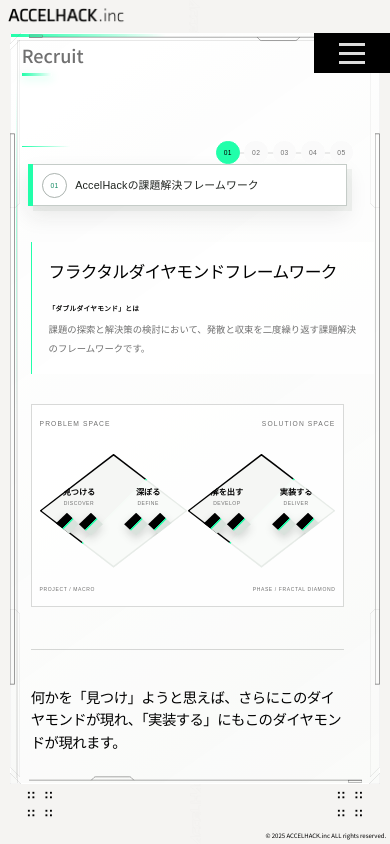
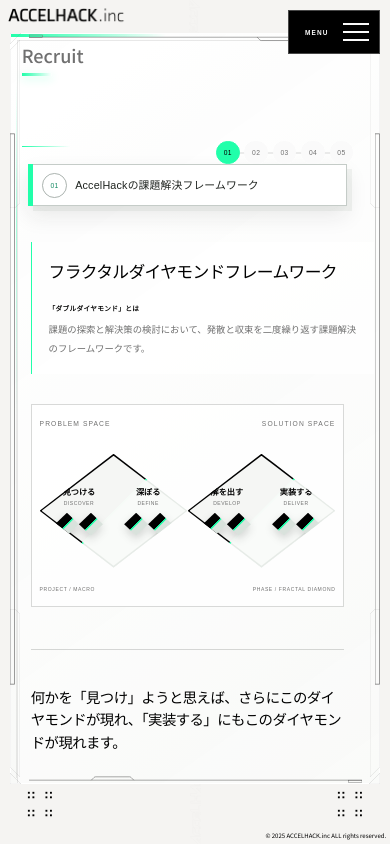
Before and after one commit to Accel-Hack/.github, a Next.js app in the folder website/: page /recruit in a window 390 px wide. Built offline with nearby package versions, Linux system fonts and the light colour scheme; a web font is replaced by a local one.

Commit message:
ナビゲーションアイテムをSP用に修正

```diff
--- a/website/src/component/layout/TabMenu.module.css
+++ b/website/src/component/layout/TabMenu.module.css
@@ -1,117 +1,335 @@
 .container {
-  z-index: 1000;
   position: fixed;
   top: 50%;
   right: 0;
+  z-index: 1000;
   width: clamp(152px, 10vw, 194px);
-  display: flex;
-  flex-direction: column;
+  perspective: 900px;
   transform: translateY(-50%);
-  perspective: 900px;
 }
 
 .tab {
   width: 100%;
 }
 
-.main_tabs,
-.sub_tabs {
+.mainTabs,
+.subTabs {
   display: grid;
   gap: 5px;
 }
 
-.sub_tabs {
+.subTabs {
   margin-top: 5px;
 }
 
-.menu_btn {
-  display: none;
-}
-
-.menu_icon {
+.menuButton,
+.mobileMenu {
   display: none;
 }
 
 @media screen and (max-width: 768px) {
   .container {
-    top: var(--header-height-sm);
+    top: 0;
     right: 0;
-    width: 76px;
-    height: auto;
-    flex-direction: column;
+    width: auto;
     transform: none;
+    perspective: none;
   }
 
-  .main_tabs,
-  .sub_tabs {
+  .desktopMenu {
     display: none;
   }
 
-  .menu_btn:checked ~ .main_tabs {
+  .menuButton {
+    position: fixed;
+    top: 10px;
+    right: 10px;
+    z-index: 1002;
     display: grid;
+    grid-template-columns: auto 26px;
+    gap: 0.7rem;
+    align-items: center;
+    min-width: 92px;
+    min-height: 44px;
+    padding: 0 0.85rem;
+    border: 1px solid rgba(255, 255, 255, 0.28);
+    border-radius: 0;
+    background: var(--background-black);
+    color: var(--white);
+    cursor: pointer;
+    -webkit-tap-highlight-color: transparent;
   }
 
-  .menu_btn:checked ~ .sub_tabs {
-    display: grid;
+  .menuButton:focus-visible {
+    outline: 3px solid var(--company-color);
+    outline-offset: 2px;
   }
 
-  .menu_icon {
-    background-color: var(--background-black);
-    display: flex;
-    align-items: center;
-    justify-content: center;
-    height: 40px;
-    position: relative;
-    cursor: pointer;
-    -webkit-tap-highlight-color: rgba(0, 0, 0, 0);
+  .menuButtonLabel {
+    font-family: var(--font-axia);
+    font-size: 0.54rem;
+    font-weight: 700;
+    letter-spacing: 0.18em;
+  }
+
+  .navicon,
+  .navicon::before,
+  .navicon::after {
+    display: block;
+    width: 26px;
+    height: 2px;
+    background: currentColor;
+    transition:
+      transform 0.28s cubic-bezier(0.22, 1, 0.36, 1),
+      opacity 0.18s ease;
   }
 
   .navicon {
-    background: #ddd;
-    display: block;
-    height: 3px;
-    width: 26px;
     position: relative;
-    transition: 0.3192s cubic-bezier(0.04, 0.04, 0.12, 0.96) 0.1008s;
   }
 
-  .navicon:before,
-  .navicon:after {
+  .navicon::before,
+  .navicon::after {
+    position: absolute;
+    left: 0;
     content: '';
-    display: block;
-    height: 100%;
-    width: 100%;
-    position: absolute;
-    background: #ddd;
-    transition: 0.3192s cubic-bezier(0.04, 0.04, 0.12, 0.96) 0.1008s;
   }
 
-  .navicon:before {
-    top: 9px;
+  .navicon::before {
+    transform: translateY(-8px);
   }
 
-  .navicon:after {
-    bottom: 9px;
+  .navicon::after {
+    transform: translateY(8px);
   }
 
-  .menu_btn:checked ~ .menu_icon .navicon:before {
+  .menuButtonOpen .navicon {
+    background: transparent;
+  }
+
+  .menuButtonOpen .navicon::before {
+    transform: rotate(45deg);
+  }
+
+  .menuButtonOpen .navicon::after {
     transform: rotate(-45deg);
   }
 
-  .menu_btn:checked ~ .menu_icon .navicon:after {
-    transform: rotate(45deg);
+  .mobileMenu {
+    position: fixed;
+    inset: 0;
+    z-index: 1001;
+    display: grid;
+    grid-template-rows: auto minmax(0, 1fr) auto;
+    width: 100vw;
+    height: 100dvh;
+    overflow-y: auto;
+    overscroll-behavior: contain;
+    background:
+      linear-gradient(rgba(255, 255, 255, 0.025) 1px, transparent 1px) 0 0 /
+        100% 3.5rem,
+      var(--background-black);
+    color: var(--white);
+    animation: menuEnter 0.34s cubic-bezier(0.22, 1, 0.36, 1) both;
   }
 
-  .menu_btn:checked ~ .menu_icon:not(.steps) .navicon:before {
-    top: 0;
+  .mobileHeader {
+    display: flex;
+    align-items: flex-end;
+    justify-content: space-between;
+    min-height: 76px;
+    padding: 1.25rem 7.2rem 1rem 1.25rem;
+    border-bottom: 1px solid rgba(255, 255, 255, 0.2);
   }
 
-  .menu_btn:checked ~ .menu_icon:not(.steps) .navicon:after {
-    bottom: 0;
+  .mobileBrand {
+    font-family: var(--font-axia);
+    font-size: 0.72rem;
+    font-weight: 700;
+    letter-spacing: -0.03em;
   }
 
-  .menu_btn:checked ~ .menu_icon .navicon {
-    background: rgba(0, 0, 0, 0);
-    transition: 0.2192s cubic-bezier(0.04, 0.04, 0.12, 0.96) 0.1008s;
+  .mobileIndex {
+    color: rgba(255, 255, 255, 0.5);
+    font-family: var(--font-axia);
+    font-size: 0.48rem;
+    letter-spacing: 0.16em;
+  }
+
+  .mobileLinks {
+    display: grid;
+    align-content: center;
+    padding: clamp(1rem, 4vh, 2.5rem) 0;
+  }
+
+  .mobileLink {
+    --menu-order: 0;
+    position: relative;
+    display: grid;
+    grid-template-columns: 3rem minmax(0, 1fr) auto;
+    gap: 0.8rem;
+    align-items: center;
+    min-height: clamp(4.35rem, 11vh, 6rem);
+    margin-left: 1.25rem;
+    padding: 0.8rem 1.25rem 0.8rem 0;
+    border-bottom: 1px solid rgba(255, 255, 255, 0.2);
+    color: var(--white);
+    text-decoration: none;
+    animation: linkEnter 0.4s cubic-bezier(0.22, 1, 0.36, 1) both;
+    animation-delay: calc(0.06s + var(--menu-order) * 0.045s);
+  }
+
+  .mobileLink:first-child {
+    border-top: 1px solid rgba(255, 255, 255, 0.2);
+  }
+
+  .mobileLink::before {
+    position: absolute;
+    top: -1px;
+    bottom: -1px;
+    left: -1.25rem;
+    width: 4px;
+    background: var(--company-color);
+    opacity: 0;
+    content: '';
+  }
+
+  .mobileLink:focus-visible {
+    outline: 3px solid var(--company-color);
+    outline-offset: -3px;
+  }
+
+  .mobileLinkCurrent {
+    left: 0.5rem;
+    margin-right: 0;
+    margin-left: 0;
+    padding-left: 1.25rem;
+    background:
+      linear-gradient(90deg, rgba(33, 255, 170, 0.25), transparent 82%),
+      rgba(255, 255, 255, 0.08);
+  }
+
+  .mobileLinkCurrent::before {
+    left: 0;
+    opacity: 1;
+  }
+
+  .mobileNumber {
+    color: var(--company-color);
+    font-family: var(--font-axia);
+    font-size: 0.62rem;
+    letter-spacing: 0.12em;
+  }
+
+  .mobileLabel strong,
+  .mobileLabel small {
+    display: block;
+  }
+
+  .mobileLabel strong {
+    font-size: clamp(1.45rem, 7vw, 2rem);
+    font-weight: 500;
+    line-height: 1.05;
+    letter-spacing: -0.04em;
+  }
+
+  .mobileLabel small {
+    margin-top: 0.35rem;
+    color: rgba(255, 255, 255, 0.46);
+    font-family: var(--font-axia);
+    font-size: 0.44rem;
+    letter-spacing: 0.18em;
+  }
+
+  .mobileStatus {
+    min-width: 3.6rem;
+    color: var(--company-color);
+    font-family: var(--font-axia);
+    font-size: 0.48rem;
+    font-weight: 700;
+    letter-spacing: 0.14em;
+    text-align: right;
+  }
+
+  .mobileFooter {
+    padding: 0 1.25rem max(1rem, env(safe-area-inset-bottom));
+  }
+
+  .contactLink {
+    display: flex;
+    align-items: center;
+    justify-content: space-between;
+    min-height: 4.5rem;
+    padding: 0.9rem 1rem;
+    background: var(--company-color);
+    color: var(--background-black);
+    text-decoration: none;
+  }
+
+  .contactLink span {
+    font-size: 1.25rem;
+    font-weight: 600;
+  }
+
+  .contactLink small {
+    display: block;
+    margin-bottom: 0.25rem;
+    font-family: var(--font-axia);
+    font-size: 0.42rem;
+    letter-spacing: 0.16em;
+  }
+
+  .contactLink b {
+    font-size: 1.4rem;
+  }
+
+  .contactLink:focus-visible {
+    outline: 3px solid var(--white);
+    outline-offset: -5px;
+  }
+
+  .mobileFooter p {
+    margin: 0.75rem 0 0;
+    color: rgba(255, 255, 255, 0.38);
+    font-family: var(--font-axia);
+    font-size: 0.44rem;
+    letter-spacing: 0.19em;
+    text-align: right;
   }
 }
+
+@keyframes menuEnter {
+  from {
+    opacity: 0;
+    transform: translateY(-1.25rem);
+  }
+  to {
+    opacity: 1;
+    transform: none;
+  }
+}
+
+@keyframes linkEnter {
+  from {
+    opacity: 0;
+    transform: translateY(1rem);
+  }
+  to {
+    opacity: 1;
+    transform: none;
+  }
+}
+
+@media (prefers-reduced-motion: reduce) {
+  .menuButton,
+  .navicon,
+  .navicon::before,
+  .navicon::after {
+    transition: none;
+  }
+
+  .mobileMenu,
+  .mobileLink {
+    animation: none;
+  }
+}
--- a/website/src/component/layout/TabMenu.tsx
+++ b/website/src/component/layout/TabMenu.tsx
@@ -1,48 +1,172 @@
-import React from 'react';
+'use client';
+
+import React, { useEffect, useRef, useState } from 'react';
+import Link from 'next/link';
+import { usePathname } from 'next/navigation';
+import TabItem from '@/component/molecule/TabItem';
 import { Page } from '@/enum/Page';
 import styles from './TabMenu.module.css';
-import TabItem from '@/component/molecule/TabItem';
-import { usePathname } from 'next/navigation';
 
 const MainTabs = [Page.ABOUT, Page.SERVICE, Page.RECRUIT, Page.BLOG];
+const SubTabs = [Page.CONTACT];
 
-const SubTabs = [Page.CONTACT];
+const MobileTabs = [
+  { page: Page.TOP, number: '00', caption: 'Top', detail: 'HOME' },
+  { page: Page.ABOUT, number: '01', caption: 'About', detail: 'COMPANY' },
+  { page: Page.SERVICE, number: '02', caption: 'Works', detail: 'PROJECTS' },
+  { page: Page.RECRUIT, number: '03', caption: 'Recruit', detail: 'PEOPLE' },
+  { page: Page.BLOG, number: '04', caption: 'Blog', detail: 'JOURNAL' },
+];
 
 const TabMenu: React.FC = () => {
   const pathname = usePathname();
+  const [isOpen, setIsOpen] = useState(false);
+  const menuRef = useRef<HTMLDivElement>(null);
+  const toggleRef = useRef<HTMLButtonElement>(null);
+
+  const isCurrent = (page: Page) => {
+    if (page === Page.TOP) return pathname === Page.TOP;
+    return pathname === page || pathname.startsWith(`${page}/`);
+  };
+
+  useEffect(() => {
+    setIsOpen(false);
+  }, [pathname]);
+
+  useEffect(() => {
+    if (!isOpen) return;
+
+    const previousOverflow = document.body.style.overflow;
+    document.body.style.overflow = 'hidden';
+    toggleRef.current?.focus();
+
+    const handleKeyDown = (event: KeyboardEvent) => {
+      if (event.key === 'Escape') {
+        setIsOpen(false);
+        return;
+      }
+
+      if (event.key !== 'Tab') return;
+
+      const focusable = [
+        toggleRef.current,
+        ...(Array.from(
+          menuRef.current?.querySelectorAll<HTMLElement>('a[href]') ?? [],
+        ) as HTMLElement[]),
+      ].filter((element): element is HTMLElement => Boolean(element));
+
+      if (focusable.length === 0) return;
+
+      const first = focusable[0];
+      const last = focusable[focusable.length - 1];
+
+      if (event.shiftKey && document.activeElement === first) {
+        event.preventDefault();
+        last.focus();
+      } else if (!event.shiftKey && document.activeElement === last) {
+        event.preventDefault();
+        first.focus();
+      }
+    };
+
+    document.addEventListener('keydown', handleKeyDown);
+
+    return () => {
+      document.body.style.overflow = previousOverflow;
+      document.removeEventListener('keydown', handleKeyDown);
+    };
+  }, [isOpen]);
 
   return (
     <nav className={styles.container} aria-label="ページナビゲーション">
-      <input type="checkbox" className={styles.menu_btn} id="menu-btn" />
-      <label
-        htmlFor="menu-btn"
-        className={styles.menu_icon}
-        aria-label="ページメニューを開閉"
+      <button
+        ref={toggleRef}
+        type="button"
+        className={`${styles.menuButton} ${isOpen ? styles.menuButtonOpen : ''}`}
+        aria-label={isOpen ? 'ページメニューを閉じる' : 'ページメニューを開く'}
+        aria-expanded={isOpen}
+        aria-controls="mobile-page-menu"
+        onClick={() => setIsOpen((current) => !current)}
       >
-        <span className={styles.navicon}></span>
-      </label>
-      <div className={styles.main_tabs}>
-        {MainTabs.map((page) => {
-          return (
+        <span className={styles.menuButtonLabel} aria-hidden="true">
+          {isOpen ? 'CLOSE' : 'MENU'}
+        </span>
+        <span className={styles.navicon} aria-hidden="true" />
+      </button>
+
+      <div className={styles.desktopMenu}>
+        <div className={styles.mainTabs}>
+          {MainTabs.map((page) => (
             <div key={page} className={styles.tab}>
-              <TabItem
-                type="primary"
-                page={page}
-                isCurrent={pathname === page}
-              />
+              <TabItem type="primary" page={page} isCurrent={isCurrent(page)} />
             </div>
-          );
-        })}
-      </div>
-      <div className={styles.sub_tabs}>
-        {SubTabs.map((page) => {
-          return (
+          ))}
+        </div>
+        <div className={styles.subTabs}>
+          {SubTabs.map((page) => (
             <div key={page} className={styles.tab}>
               <TabItem type="secondary" page={page} />
             </div>
-          );
-        })}
+          ))}
+        </div>
       </div>
+
+      {isOpen && (
+        <div
+          ref={menuRef}
+          id="mobile-page-menu"
+          className={styles.mobileMenu}
+          aria-modal="true"
+          role="dialog"
+          aria-label="ページメニュー"
+        >
+          <div className={styles.mobileHeader}>
+            <span className={styles.mobileBrand}>ACCELHACK.inc</span>
+            <span className={styles.mobileIndex}>PAGE INDEX / 05</span>
+          </div>
+
+          <div className={styles.mobileLinks}>
+            {MobileTabs.map((item, index) => {
+              const current = isCurrent(item.page);
+
+              return (
+                <Link
+                  key={item.page}
+                  href={item.page}
+                  className={`${styles.mobileLink} ${current ? styles.mobileLinkCurrent : ''}`}
+                  aria-current={current ? 'page' : undefined}
+                  onClick={() => setIsOpen(false)}
+                  style={{ '--menu-order': index } as React.CSSProperties}
+                >
+                  <span className={styles.mobileNumber}>{item.number}</span>
+                  <span className={styles.mobileLabel}>
+                    <strong>{item.caption}</strong>
+                    <small>{item.detail}</small>
+                  </span>
+                  <span className={styles.mobileStatus}>
+                    {current ? 'CURRENT' : '→'}
+                  </span>
+                </Link>
+              );
+            })}
+          </div>
+
+          <div className={styles.mobileFooter}>
+            <Link
+              href={Page.CONTACT}
+              className={styles.contactLink}
+              onClick={() => setIsOpen(false)}
+            >
+              <span>
+                <small>05 / CONNECT</small>
+                Contact
+              </span>
+              <b aria-hidden="true">↗</b>
+            </Link>
+            <p>ACCEL YOUR INNOVATION</p>
+          </div>
+        </div>
+      )}
     </nav>
   );
 };
--- a/website/src/component/organism/ContentNavigation.tsx
+++ b/website/src/component/organism/ContentNavigation.tsx
@@ -119,9 +119,8 @@ const ContentNavigation: React.FC<Props> = ({ page }) => {
       <div className={styles.message}>
         <p className={styles.eyebrow}>{content.eyebrow}</p>
         <h2 className={styles.title} id={`${page}-navigation-title`}>
-          {content.message[0]}
-          <br />
-          {content.message[1]}
+          <span className={styles.titleLine}>{content.message[0]}</span>
+          <span className={styles.titleLine}>{content.message[1]}</span>
         </h2>
         <p className={styles.description}>{content.description}</p>
       </div>
```
Also changed, not shown: website/src/component/organism/ContentNavigation.module.css (+7 -2 lines).
